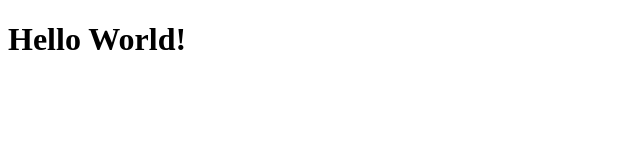
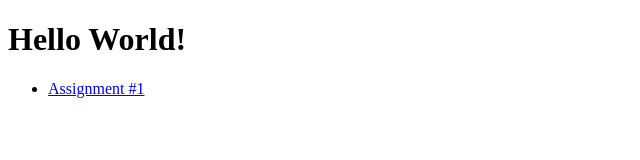
Before and after one commit to jenmeade/jenmeade.github.io, a plain HTML site: page index.html in a window 1280 px wide. Shown: the whole page, without its empty margins (0-640 px from the left). Drawn offline with Linux system fonts and the light colour scheme.

Commit message:
Update index.html

```diff
--- a/index.html
+++ b/index.html
@@ -8,5 +8,10 @@
 </head>
 <body>
   <h1>Hello World!</h1>
+  <ul>
+    <li>
+      <a href="homework1/index.html">Assignment #1</a>
+    </li>
+  </ul>
 </body>
 </html>
```
